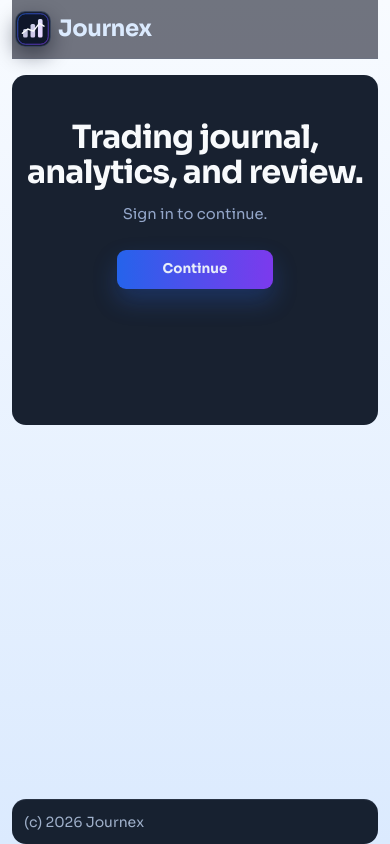
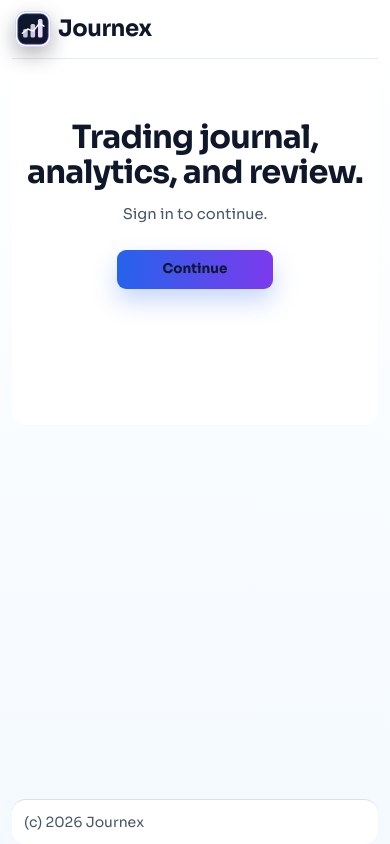
Before and after one commit to franklin4277/appp, a React (Vite) app in the folder client/: page / in a window 390 px wide. Built offline with nearby package versions, Linux system fonts and the light colour scheme; no server answers.

Commit message:
Fix light theme + remove app shell margins

```diff
--- a/client/src/App.jsx
+++ b/client/src/App.jsx
@@ -1419,7 +1419,7 @@ const App = () => {
   }
 
   return (
-    <main className="app-shell mx-auto w-full max-w-[1600px] p-0 sm:p-3 md:p-5 md:pb-5">
+    <main className="app-shell w-full min-h-screen p-0">
       <SaasWorkspace
         activePage={activePage}
         setActivePage={setActivePage}
--- a/client/src/styles/index.css
+++ b/client/src/styles/index.css
@@ -16,6 +16,17 @@
   --text-main: #f8fafc;
   --text-muted: #94a3b8;
   --accent: #60a5fa;
+  --bg-glow-1: rgba(30, 41, 59, 0.9);
+  --bg-glow-2: rgba(31, 42, 68, 0.85);
+  --bg-overlay: rgba(255, 255, 255, 0.04);
+  --tw-background: 11 18 32;
+  --tw-panel: 16 26 43;
+  --tw-panel-muted: 23 37 61;
+  --tw-border: 43 60 91;
+  --tw-text-main: 248 250 252;
+  --tw-text-muted: 148 163 184;
+  --tw-accent: 96 165 250;
+  --tw-danger: 208 126 133;
 }
 
 :root[data-theme="light"] {
@@ -24,12 +35,23 @@
   --bg-mid: #eaf2ff;
   --bg-soft: #f8fbff;
   --panel: rgba(255, 255, 255, 0.96);
-  --panel-soft: rgba(245, 250, 255, 0.97);
+  --panel-soft: rgba(245, 250, 255, 0.94);
   --line: rgba(120, 142, 176, 0.34);
   --line-soft: rgba(137, 162, 198, 0.26);
   --text-main: #0f172a;
   --text-muted: #475569;
   --accent: #2563eb;
+  --bg-glow-1: rgba(59, 130, 246, 0.22);
+  --bg-glow-2: rgba(37, 99, 235, 0.14);
+  --bg-overlay: rgba(15, 23, 42, 0.04);
+  --tw-background: 234 242 255;
+  --tw-panel: 255 255 255;
+  --tw-panel-muted: 245 250 255;
+  --tw-border: 209 217 228;
+  --tw-text-main: 15 23 42;
+  --tw-text-muted: 71 85 105;
+  --tw-accent: 37 99 235;
+  --tw-danger: 208 126 133;
 }
 
 * {
@@ -43,8 +65,8 @@ html {
 body {
   margin: 0;
   font-family: "Sora", "Segoe UI", sans-serif;
-  background: radial-gradient(circle at 20% 0%, #1e293b 0%, transparent 38%),
-    radial-gradient(circle at 90% 10%, #1f2a44 0%, transparent 33%),
+  background: radial-gradient(circle at 20% 0%, var(--bg-glow-1) 0%, transparent 38%),
+    radial-gradient(circle at 90% 10%, var(--bg-glow-2) 0%, transparent 33%),
     linear-gradient(180deg, var(--bg-soft) 0%, var(--bg-mid) 45%, var(--bg-deep) 100%);
   color: var(--text-main);
   min-height: 100vh;
@@ -67,9 +89,13 @@ body::before {
   position: fixed;
   inset: 0;
   pointer-events: none;
-  background: linear-gradient(180deg, rgba(255, 255, 255, 0.04), transparent 35%);
+  background: linear-gradient(180deg, var(--bg-overlay), transparent 35%);
   opacity: 0.16;
   z-index: 0;
+}
+
+:root[data-theme="light"] body::before {
+  opacity: 0.08;
 }
 
 #root {
@@ -80,7 +106,7 @@ body::before {
 
 .panel {
   @apply rounded-2xl border border-border bg-panel p-4 shadow-panel;
-  background: linear-gradient(180deg, rgba(15, 23, 42, 0.88), rgba(15, 23, 42, 0.72));
+  background: linear-gradient(180deg, var(--panel), var(--panel-soft));
   backdrop-filter: blur(8px);
   transition: border-color 170ms ease, transform 170ms ease, box-shadow 220ms ease;
   contain: layout paint style;
@@ -92,6 +118,11 @@ body::before {
   border-color: rgba(96, 165, 250, 0.58);
   box-shadow: 0 18px 36px rgba(2, 6, 23, 0.55);
   transform: translateY(-1px);
+}
+
+:root[data-theme="light"] .panel:hover {
+  border-color: rgb(var(--tw-accent) / 0.35);
+  box-shadow: 0 18px 30px rgba(15, 23, 42, 0.14);
 }
 
 .skeleton {
@@ -151,7 +182,7 @@ body::before {
 
 .input {
   @apply w-full rounded-xl border border-border bg-panelMuted px-3 py-2 text-sm text-textMain outline-none transition;
-  background: linear-gradient(180deg, rgba(30, 41, 59, 0.9), rgba(15, 23, 42, 0.94));
+  background: linear-gradient(180deg, rgb(var(--tw-panel-muted) / 0.92), rgb(var(--tw-panel) / 0.96));
   box-shadow: inset 0 1px 0 rgba(255, 255, 255, 0.04);
 }
 
@@ -189,7 +220,7 @@ body::before {
 
 .chip {
   @apply rounded-full border border-border bg-panelMuted px-2 py-1 text-xs text-textMuted;
-  background: rgba(30, 41, 59, 0.82);
+  background: rgb(var(--tw-panel-muted) / 0.82);
 }
 
 .journal-shell {
@@ -199,6 +230,11 @@ body::before {
   box-shadow: 0 34px 80px rgba(2, 6, 23, 0.55);
 }
 
+:root[data-theme="light"] .journal-shell {
+  background: linear-gradient(180deg, rgb(var(--tw-panel) / 0.96), rgb(var(--tw-panel-muted) / 0.96));
+  box-shadow: 0 28px 72px rgba(15, 23, 42, 0.12);
+}
+
 .journal-hero {
   padding: 0.3rem 0 0.72rem;
 }
@@ -248,8 +284,8 @@ body::before {
   height: 44px;
   border-radius: 11px;
   border: 1px solid var(--line);
-  background: rgba(15, 24, 41, 0.9);
-  box-shadow: 0 8px 20px rgba(6, 11, 24, 0.45);
+  background: rgb(var(--tw-panel) / 0.9);
+  box-shadow: 0 8px 20px rgba(6, 11, 24, 0.3);
 }
 
 .brand-title {
@@ -269,9 +305,10 @@ body::before {
   justify-content: space-between;
   gap: 0.8rem;
   border: 0;
-  border-bottom: 1px solid rgba(100, 116, 139, 0.28);
+  border-bottom: 1px solid rgb(var(--tw-border) / 0.55);
   border-radius: 0;
-  background: rgba(2, 6, 23, 0.55);
+  background: rgb(var(--tw-panel) / 0.55);
+  backdrop-filter: blur(10px);
   padding: 0.86rem 0.35rem;
 }
 
@@ -280,8 +317,8 @@ body::before {
   border: 0;
   box-shadow: none;
   min-height: 100vh;
-  background: radial-gradient(circle at 50% 30%, rgba(29, 78, 216, 0.18), transparent 45%),
-    radial-gradient(circle at 50% 65%, rgba(15, 23, 42, 0.9), rgba(2, 6, 23, 1));
+  background: radial-gradient(circle at 50% 30%, rgb(var(--tw-accent) / 0.18), transparent 45%),
+    radial-gradient(circle at 50% 65%, rgb(var(--tw-panel) / 0.88), var(--bg-deep));
 }
 
 .landing-inner {
@@ -317,7 +354,7 @@ body::before {
   font-size: 1.65rem;
   font-weight: 700;
   letter-spacing: -0.02em;
-  color: #dbeafe;
+  color: var(--text-main);
 }
 
 .landing-signin-btn {
@@ -381,7 +418,7 @@ body::before {
   line-height: 1.12;
   letter-spacing: -0.025em;
   font-weight: 700;
-  color: #f8fafc;
+  color: var(--text-main);
 }
 
 .landing-hero-gradient {
@@ -395,7 +432,7 @@ body::before {
   margin-left: auto;
   margin-right: auto;
   max-width: 620px;
-  color: #93a6c9;
+  color: var(--text-muted);
   font-size: 1rem;
 }
 
@@ -445,13 +482,13 @@ body::before {
   margin: 0;
   font-size: 2.2rem;
   font-weight: 700;
-  color: #f8fafc;
+  color: var(--text-main);
 }
 
 .landing-stat-label {
   margin: 0.2rem 0 0;
   font-size: 0.78rem;
-  color: #8fa2c6;
+  color: var(--text-muted);
   letter-spacing: 0.08em;
   text-transform: none;
 }
@@ -478,7 +515,7 @@ body::before {
   font-size: clamp(1.55rem, 2.4vw, 2.25rem);
   line-height: 1.18;
   letter-spacing: -0.02em;
-  color: #f8fafc;
+  color: var(--text-main);
 }
 
 .landing-section-title p {
@@ -486,7 +523,7 @@ body::before {
   text-transform: none;
   letter-spacing: 0;
   font-size: 1rem;
-  color: #8ea2c6;
+  color: var(--text-muted);
 }
 
 .landing-features-section {
@@ -500,14 +537,14 @@ body::before {
 }
 
 .landing-feature-card {
-  border-color: rgba(96, 165, 250, 0.16);
-  background: linear-gradient(180deg, rgba(15, 23, 42, 0.86), rgba(15, 23, 42, 0.62));
+  border-color: rgb(var(--tw-accent) / 0.16);
+  background: linear-gradient(180deg, var(--panel), var(--panel-soft));
   padding: 1.05rem;
 }
 
 .landing-feature-card h4 {
   margin: 0.65rem 0 0;
-  color: #e2e8f0;
+  color: var(--text-main);
   font-size: 1rem;
 }
 
@@ -515,7 +552,7 @@ body::before {
   margin: 0.55rem 0 0;
   font-size: 0.88rem;
   line-height: 1.55;
-  color: #90a4c8;
+  color: var(--text-muted);
 }
 
 .landing-steps-grid {
@@ -523,8 +560,8 @@ body::before {
 }
 
 .landing-step-card {
-  border-color: rgba(96, 165, 250, 0.16);
-  background: linear-gradient(180deg, rgba(15, 23, 42, 0.84), rgba(15, 23, 42, 0.62));
+  border-color: rgb(var(--tw-accent) / 0.16);
+  background: linear-gradient(180deg, var(--panel), var(--panel-soft));
   padding: 1.05rem;
 }
 
@@ -534,19 +571,19 @@ body::before {
   font-weight: 700;
   letter-spacing: 0.08em;
   text-transform: uppercase;
-  color: #7ab4ff;
+  color: rgb(var(--tw-accent) / 0.9);
 }
 
 .landing-step-copy {
   margin: 0.7rem 0 0;
   font-size: 0.9rem;
   line-height: 1.56;
-  color: #94a7c9;
+  color: var(--text-muted);
 }
 
 .landing-testimonial-card {
-  border-color: rgba(96, 165, 250, 0.16);
-  background: linear-gradient(180deg, rgba(15, 23, 42, 0.84), rgba(15, 23, 42, 0.62));
+  border-color: rgb(var(--tw-accent) / 0.16);
+  background: linear-gradient(180deg, var(--panel), var(--panel-soft));
   padding: 1.05rem;
 }
 
@@ -554,13 +591,13 @@ body::before {
   margin: 0;
   font-size: 0.94rem;
   line-height: 1.6;
-  color: #dbe7fb;
+  color: var(--text-main);
 }
 
 .landing-testimonial-meta {
   margin-top: 0.9rem;
   font-size: 0.76rem;
-  color: #8ea3c8;
+  color: var(--text-muted);
 }
 
 .landing-footer {
@@ -576,19 +613,19 @@ body::before {
   display: grid;
   grid-template-columns: 172px minmax(0, 1fr);
   min-height: 100vh;
-  border: 1px solid rgba(33, 54, 90, 0.56);
+  border: 1px solid rgb(var(--tw-border) / 0.72);
   border-radius: 0;
   overflow: hidden;
-  background: radial-gradient(circle at 66% 36%, rgba(29, 78, 216, 0.1), transparent 45%),
-    radial-gradient(circle at 55% 60%, rgba(15, 23, 42, 0.88), rgba(2, 6, 23, 1));
+  background: radial-gradient(circle at 66% 36%, rgb(var(--tw-accent) / 0.12), transparent 45%),
+    radial-gradient(circle at 55% 60%, rgb(var(--tw-panel) / 0.88), var(--bg-deep));
 }
 
 .saas-sidebar {
   display: flex;
   flex-direction: column;
   justify-content: space-between;
-  border-right: 1px solid rgba(36, 58, 97, 0.52);
-  background: linear-gradient(180deg, rgba(15, 24, 43, 0.96), rgba(12, 22, 40, 0.96));
+  border-right: 1px solid rgb(var(--tw-border) / 0.65);
+  background: linear-gradient(180deg, rgb(var(--tw-panel) / 0.98), rgb(var(--tw-panel-muted) / 0.98));
   padding: 0.9rem 0.72rem;
 }
 
@@ -600,7 +637,7 @@ body::before {
   display: flex;
   align-items: center;
   gap: 0.45rem;
-  color: #e2e8f0;
+  color: var(--text-main);
   font-size: 1.15rem;
   line-height: 1.2;
   font-weight: 700;
@@ -625,7 +662,7 @@ body::before {
   border: 1px solid transparent;
   border-radius: 8px;
   background: transparent;
-  color: #8fa5c8;
+  color: var(--text-muted);
   font-size: 0.85rem;
   font-weight: 500;
   text-align: left;
@@ -634,14 +671,14 @@ body::before {
 }
 
 .saas-nav-item:hover {
-  color: #e2e8f0;
-  border-color: rgba(96, 165, 250, 0.25);
+  color: var(--text-main);
+  border-color: rgb(var(--tw-accent) / 0.25);
 }
 
 .saas-nav-item-active {
   background: linear-gradient(90deg, rgba(37, 99, 235, 0.95), rgba(37, 99, 235, 0.86));
   color: #f8fafc;
-  border-color: rgba(96, 165, 250, 0.6);
+  border-color: rgb(var(--tw-accent) / 0.6);
 }
 
 .saas-nav-item:focus-visible,
@@ -658,7 +695,7 @@ body::before {
   justify-content: center;
   width: 16px;
   height: 16px;
-  color: #8ea7cc;
+  color: var(--text-muted);
   flex-shrink: 0;
 }
 
@@ -694,18 +731,18 @@ body::before {
 
 .saas-signout {
   width: 100%;
-  border: 1px solid rgba(100, 116, 139, 0.24);
+  border: 1px solid rgb(var(--tw-border) / 0.32);
   border-radius: 8px;
-  background: rgba(15, 23, 42, 0.58);
-  color: #94a3b8;
+  background: rgb(var(--tw-panel) / 0.58);
+  color: var(--text-muted);
   font-size: 0.76rem;
   font-weight: 600;
   padding: 0.48rem 0.55rem;
 }
 
 .saas-signout:hover {
-  color: #e2e8f0;
-  border-color: rgba(96, 165, 250, 0.45);
+  color: var(--text-main);
+  border-color: rgb(var(--tw-accent) / 0.45);
 }
 
 .saas-content {
@@ -728,7 +765,7 @@ body::before {
 
 .saas-page-header h1 {
   margin: 0;
-  color: #f1f5f9;
+  color: var(--text-main);
   font-size: clamp(1.7rem, 2.6vw, 2.35rem);
   line-height: 1.1;
   letter-spacing: -0.02em;
@@ -736,15 +773,15 @@ body::before {
 
 .saas-page-header p {
   margin: 0.24rem 0 0;
-  color: #7f93b8;
+  color: var(--text-muted);
   font-size: 0.86rem;
 }
 
 .saas-alert {
   border-radius: 9px;
-  border: 1px solid rgba(100, 116, 139, 0.26);
-  background: rgba(15, 23, 42, 0.55);
-  color: #a6b8d6;
+  border: 1px solid rgb(var(--tw-border) / 0.32);
+  background: rgb(var(--tw-panel) / 0.55);
+  color: var(--text-muted);
   font-size: 0.8rem;
   padding: 0.58rem 0.68rem;
   margin-bottom: 0.52rem;
@@ -765,30 +802,30 @@ body::before {
 
 .saas-signal {
   border-radius: 10px;
-  border: 1px solid rgba(100, 116, 139, 0.24);
-  background: rgba(15, 23, 42, 0.55);
+  border: 1px solid rgb(var(--tw-border) / 0.28);
+  background: rgb(var(--tw-panel) / 0.55);
   padding: 0.55rem 0.65rem;
-  color: #a6b8d6;
+  color: var(--text-muted);
   font-size: 0.82rem;
   line-height: 1.4;
 }
 
 .saas-signal-info {
-  border-color: rgba(37, 99, 235, 0.34);
-  background: rgba(30, 64, 175, 0.18);
-  color: #bfdbfe;
+  border-color: rgb(var(--tw-accent) / 0.34);
+  background: rgb(var(--tw-accent) / 0.12);
+  color: var(--text-main);
 }
 
 .saas-signal-warn {
   border-color: rgba(217, 119, 6, 0.38);
   background: rgba(120, 53, 15, 0.22);
-  color: #fde68a;
+  color: var(--text-main);
 }
 
 .saas-card {
   border-radius: 12px;
-  border-color: rgba(96, 165, 250, 0.15);
-  background: linear-gradient(180deg, rgba(15, 23, 42, 0.84), rgba(15, 23, 42, 0.62));
+  border-color: rgb(var(--tw-accent) / 0.15);
+  background: linear-gradient(180deg, var(--panel), var(--panel-soft));
   padding: 0.92rem;
 }
 
@@ -854,7 +891,7 @@ body::before {
 
 .saas-stat-kicker {
   margin: 0;
-  color: #7f96bc;
+  color: var(--text-muted);
   font-size: 0.7rem;
   font-weight: 600;
   letter-spacing: 0.03em;
@@ -862,7 +899,7 @@ body::before {
 
 .saas-stat-value {
   margin: 0.58rem 0 0;
-  color: #f8fafc;
+  color: var(--text-main);
   font-size: clamp(1.85rem, 3vw, 2.65rem);
   font-weight: 700;
   line-height: 1.05;
@@ -870,7 +907,7 @@ body::before {
 
 .saas-stat-label {
   margin: 0.32rem 0 0;
-  color: #7f95bb;
+  color: var(--text-muted);
   font-size: 0.74rem;
 }
 
@@ -895,13 +932,13 @@ body::before {
 
 .saas-edge-banner h3 {
   margin: 0;
-  color: #e2e8f0;
+  color: var(--text-main);
   font-size: 1.02rem;
 }
 
 .saas-edge-banner p {
   margin: 0.44rem 0 0.58rem;
-  color: #91a7cc;
+  color: var(--text-muted);
   font-size: 0.9rem;
   line-height: 1.45;
 }
@@ -919,7 +956,7 @@ body::before {
 
 .saas-card-title {
   margin: 0 0 0.72rem;
-  color: #e2e8f0;
+  color: var(--text-main);
   font-size: 1.06rem;
   font-weight: 700;
   line-height: 1.2;
@@ -947,19 +984,19 @@ body::before {
   align-items: baseline;
   justify-content: space-between;
   gap: 0.6rem;
-  color: #96aacc;
+  color: var(--text-muted);
   font-size: 0.82rem;
 }
 
 .saas-metric-item strong {
-  color: #f8fafc;
+  color: var(--text-main);
   font-size: 0.85rem;
   text-align: right;
 }
 
 .saas-metric-note {
   margin: 0.1rem 0 0.05rem;
-  color: #8ca1c5;
+  color: var(--text-muted);
   font-size: 0.75rem;
   line-height: 1.45;
 }
@@ -1005,24 +1042,24 @@ body::before {
 
 .saas-table th {
   text-align: left;
-  color: #7f94b7;
+  color: var(--text-muted);
   font-weight: 600;
   padding: 0.5rem 0.45rem;
-  border-bottom: 1px solid rgba(100, 116, 139, 0.16);
+  border-bottom: 1px solid rgb(var(--tw-border) / 0.16);
 }
 
 .saas-table td {
-  color: #d5e1f5;
+  color: var(--text-main);
   padding: 0.56rem 0.45rem;
-  border-bottom: 1px solid rgba(100, 116, 139, 0.1);
+  border-bottom: 1px solid rgb(var(--tw-border) / 0.1);
 }
 
 .saas-table tbody th {
   text-align: left;
-  color: #d5e1f5;
+  color: var(--text-main);
   font-weight: 600;
   padding: 0.56rem 0.45rem;
-  border-bottom: 1px solid rgba(100, 116, 139, 0.1);
+  border-bottom: 1px solid rgb(var(--tw-border) / 0.1);
 }
 
 .saas-clickable-row {
@@ -1031,11 +1068,11 @@ body::before {
 }
 
 .saas-clickable-row:hover {
-  background: rgba(59, 130, 246, 0.08);
+  background: rgb(var(--tw-accent) / 0.08);
 }
 
 .saas-clickable-row:focus-visible {
-  outline: 2px solid rgba(59, 130, 246, 0.55);
+  outline: 2px solid rgb(var(--tw-accent) / 0.55);
   outline-offset: -2px;
 }
 
@@ -1110,9 +1147,9 @@ body::before {
 
 .saas-toggle-row {
   margin-top: 0.72rem;
-  border: 1px solid rgba(100, 116, 139, 0.18);
+  border: 1px solid rgb(var(--tw-border) / 0.22);
   border-radius: 10px;
-  background: rgba(18, 30, 52, 0.6);
+  background: rgb(var(--tw-panel) / 0.6);
   padding: 0.62rem 0.7rem;
   display: flex;
   align-items: center;
@@ -1121,14 +1158,14 @@ body::before {
 }
 
 .saas-toggle-row strong {
-  color: #e2e8f0;
+  color: var(--text-main);
   font-size: 0.87rem;
 }
 
 .saas-toggle-row small {
   display: block;
   margin-top: 0.16rem;
-  color: #7f95bb;
+  color: var(--text-muted);
   font-size: 0.76rem;
 }
 
@@ -1231,14 +1268,14 @@ body::before {
 }
 
 .saas-ranking-item {
-  border: 1px solid rgba(100, 116, 139, 0.15);
+  border: 1px solid rgb(var(--tw-border) / 0.22);
   border-radius: 10px;
   padding: 0.56rem 0.62rem;
-  background: rgba(15, 23, 42, 0.5);
+  background: rgb(var(--tw-panel) / 0.55);
 }
 
 .saas-ranking-item strong {
-  color: #e2e8f0;
+  color: var(--text-main);
   font-size: 0.83rem;
 }
 
@@ -1263,8 +1300,8 @@ body::before {
   min-width: 24px;
   height: 18px;
   border-radius: 999px;
-  background: rgba(71, 85, 105, 0.45);
-  color: #94a3b8;
+  background: rgb(var(--tw-border) / 0.24);
+  color: var(--text-muted);
   font-size: 0.67rem;
   font-weight: 700;
 }
@@ -1334,12 +1371,12 @@ body::before {
 
 .saas-behavior-banner h3 {
   margin: 0;
-  color: #f8fafc;
+  color: var(--text-main);
 }
 
 .saas-behavior-banner p {
   margin: 0.35rem 0 0;
-  color: #d4a8a8;
+  color: var(--text-muted);
 }
 
 .saas-behavior-banner span {
@@ -1363,35 +1400,35 @@ body::before {
 .saas-behavior-mini p {
   margin: 0;
   font-size: 0.74rem;
-  color: #8ca1c5;
+  color: var(--text-muted);
 }
 
 .saas-behavior-mini strong {
   display: block;
   margin-top: 0.22rem;
-  color: #f8fafc;
+  color: var(--text-main);
   font-size: 1.45rem;
   line-height: 1.1;
 }
 
 .saas-behavior-mini-good {
   border-color: rgba(16, 185, 129, 0.35);
-  background: linear-gradient(180deg, rgba(4, 120, 87, 0.25), rgba(15, 23, 42, 0.62));
+  background: linear-gradient(180deg, rgba(4, 120, 87, 0.25), rgb(var(--tw-panel) / 0.86));
 }
 
 .saas-behavior-mini-bad {
   border-color: rgba(244, 63, 94, 0.32);
-  background: linear-gradient(180deg, rgba(136, 19, 55, 0.25), rgba(15, 23, 42, 0.62));
+  background: linear-gradient(180deg, rgba(136, 19, 55, 0.25), rgb(var(--tw-panel) / 0.86));
 }
 
 .saas-impact-chart {
-  border: 1px solid rgba(100, 116, 139, 0.18);
+  border: 1px solid rgb(var(--tw-border) / 0.22);
   border-radius: 10px;
   padding: 0.56rem;
   background:
-    linear-gradient(rgba(56, 84, 128, 0.22) 1px, transparent 1px) 0 0 / 100% 25%,
-    linear-gradient(90deg, rgba(56, 84, 128, 0.2) 1px, transparent 1px) 0 0 / 25% 100%,
-    rgba(12, 24, 45, 0.58);
+    linear-gradient(rgb(var(--tw-border) / 0.16) 1px, transparent 1px) 0 0 / 100% 25%,
+    linear-gradient(90deg, rgb(var(--tw-border) / 0.14) 1px, transparent 1px) 0 0 / 25% 100%,
+    rgb(var(--tw-panel) / 0.58);
 }
 
 .saas-impact-bars {
@@ -1492,10 +1529,10 @@ body::before {
 }
 
 .saas-tab {
-  border: 1px solid rgba(100, 116, 139, 0.24);
+  border: 1px solid rgb(var(--tw-border) / 0.28);
   border-radius: 10px;
-  background: rgba(15, 23, 42, 0.52);
-  color: #8ca1c5;
+  background: rgb(var(--tw-panel) / 0.6);
+  color: var(--text-muted);
   font-size: 0.8rem;
   font-weight: 600;
   padding: 0.5rem 0.8rem;
@@ -1503,7 +1540,7 @@ body::before {
 
 .saas-tab-active {
   background: linear-gradient(90deg, #2563eb, #3b82f6 72%);
-  border-color: rgba(96, 165, 250, 0.65);
+  border-color: rgb(var(--tw-accent) / 0.65);
   color: #f8fafc;
 }
 
@@ -1520,22 +1557,22 @@ body::before {
 }
 
 .saas-mini-stat {
-  border: 1px solid rgba(100, 116, 139, 0.16);
+  border: 1px solid rgb(var(--tw-border) / 0.2);
   border-radius: 10px;
   padding: 0.5rem 0.6rem;
-  background: rgba(15, 23, 42, 0.5);
+  background: rgb(var(--tw-panel) / 0.55);
 }
 
 .saas-mini-stat p {
   margin: 0;
-  color: #7f95bb;
+  color: var(--text-muted);
   font-size: 0.7rem;
 }
 
 .saas-mini-stat strong {
   display: block;
   margin-top: 0.28rem;
-  color: #f8fafc;
+  color: var(--text-main);
   font-size: 2.05rem;
   font-weight: 700;
   line-height: 1.05;
@@ -1546,15 +1583,15 @@ body::before {
 }
 
 .saas-note-card {
-  border: 1px solid rgba(100, 116, 139, 0.18);
+  border: 1px solid rgb(var(--tw-border) / 0.24);
   border-radius: 12px;
-  background: rgba(15, 23, 42, 0.58);
+  background: rgb(var(--tw-panel) / 0.62);
   padding: 0.72rem;
 }
 
 .saas-note-card h4 {
   margin: 0;
-  color: #e2e8f0;
+  color: var(--text-main);
   font-size: 1.35rem;
   line-height: 1.1;
 }
@@ -1651,7 +1688,7 @@ body::before {
 }
 
 .saas-detail-list strong {
-  color: #e2e8f0;
+  color: var(--text-main);
   font-size: 0.83rem;
 }
 
@@ -1683,10 +1720,10 @@ body::before {
 }
 
 .saas-settings-theme-row {
-  border: 1px solid rgba(100, 116, 139, 0.2);
+  border: 1px solid rgb(var(--tw-border) / 0.3);
   border-radius: 10px;
   padding: 0.58rem 0.62rem;
-  background: rgba(15, 23, 42, 0.5);
+  background: rgb(var(--tw-panel) / 0.55);
   display: flex;
   align-items: center;
   justify-content: space-between;
@@ -1883,7 +1920,7 @@ body::before {
   border: 1px solid var(--line-soft);
   border-radius: 14px;
   padding: 0.78rem 0.84rem;
-  background: rgba(15, 23, 42, 0.66);
+  background: rgb(var(--tw-panel) / 0.66);
 }
 
 .page-btn {
@@ -2182,7 +2219,7 @@ body::before {
 
   .page-nav {
     position: static;
-    background: rgba(10, 18, 30, 0.9);
+    background: rgb(var(--tw-panel) / 0.9);
   }
 
   .hero-meta {
@@ -2215,7 +2252,7 @@ body::before {
     border-radius: 14px;
     box-shadow: none;
     transition: none;
-    background: rgba(15, 24, 40, 0.96);
+    background: rgb(var(--tw-panel) / 0.96);
     contain: none;
     content-visibility: visible;
     contain-intrinsic-size: auto;
@@ -2362,10 +2399,10 @@ body::before {
     display: inline-flex;
     align-items: center;
     justify-content: center;
-    border: 1px solid rgba(100, 116, 139, 0.26);
+    border: 1px solid rgb(var(--tw-border) / 0.3);
     border-radius: 10px;
-    background: rgba(15, 23, 42, 0.74);
-    color: #8da3c8;
+    background: rgb(var(--tw-panel) / 0.74);
+    color: var(--text-muted);
     flex-shrink: 0;
   }
 
@@ -2401,8 +2438,8 @@ body::before {
   .saas-mobile-drawer {
     width: min(292px, 84vw);
     height: 100%;
-    border-right: 1px solid rgba(52, 77, 122, 0.58);
-    background: linear-gradient(180deg, rgba(12, 23, 43, 0.98), rgba(10, 20, 37, 0.97));
+    border-right: 1px solid rgb(var(--tw-border) / 0.65);
+    background: linear-gradient(180deg, rgb(var(--tw-panel) / 0.98), rgb(var(--tw-panel-muted) / 0.98));
     padding: 0.74rem 0.66rem 0.68rem;
     display: flex;
     flex-direction: column;
@@ -2428,10 +2465,10 @@ body::before {
     display: inline-flex;
     align-items: center;
     justify-content: center;
-    border: 1px solid rgba(100, 116, 139, 0.28);
+    border: 1px solid rgb(var(--tw-border) / 0.32);
     border-radius: 10px;
-    background: rgba(15, 23, 42, 0.74);
-    color: #8da3c8;
+    background: rgb(var(--tw-panel) / 0.74);
+    color: var(--text-muted);
   }
 
   .saas-mobile-drawer-close svg {
--- a/client/tailwind.config.js
+++ b/client/tailwind.config.js
@@ -4,14 +4,15 @@ export default {
   theme: {
     extend: {
       colors: {
-        background: "#0b1220",
-        panel: "#101a2b",
-        panelMuted: "#17253d",
-        border: "#2b3c5b",
-        textMain: "#e8eef9",
-        textMuted: "#9fb0ca",
-        accent: "#6d88af",
-        danger: "#d07e85",
+        // Theme-driven colors (support Tailwind opacity modifiers via <alpha-value>).
+        background: "rgb(var(--tw-background) / <alpha-value>)",
+        panel: "rgb(var(--tw-panel) / <alpha-value>)",
+        panelMuted: "rgb(var(--tw-panel-muted) / <alpha-value>)",
+        border: "rgb(var(--tw-border) / <alpha-value>)",
+        textMain: "rgb(var(--tw-text-main) / <alpha-value>)",
+        textMuted: "rgb(var(--tw-text-muted) / <alpha-value>)",
+        accent: "rgb(var(--tw-accent) / <alpha-value>)",
+        danger: "rgb(var(--tw-danger) / <alpha-value>)",
       },
       boxShadow: {
         panel: "0 16px 34px rgba(6, 12, 25, 0.42)",
```
